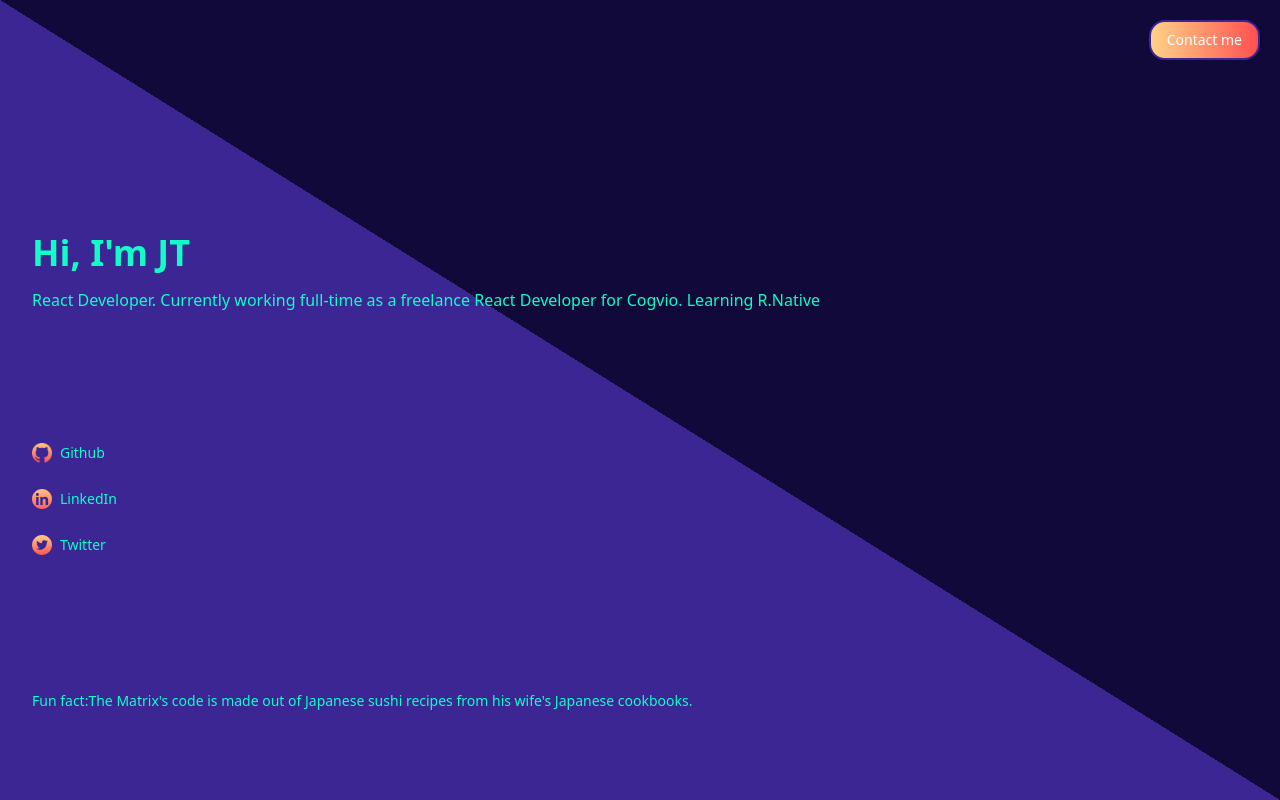
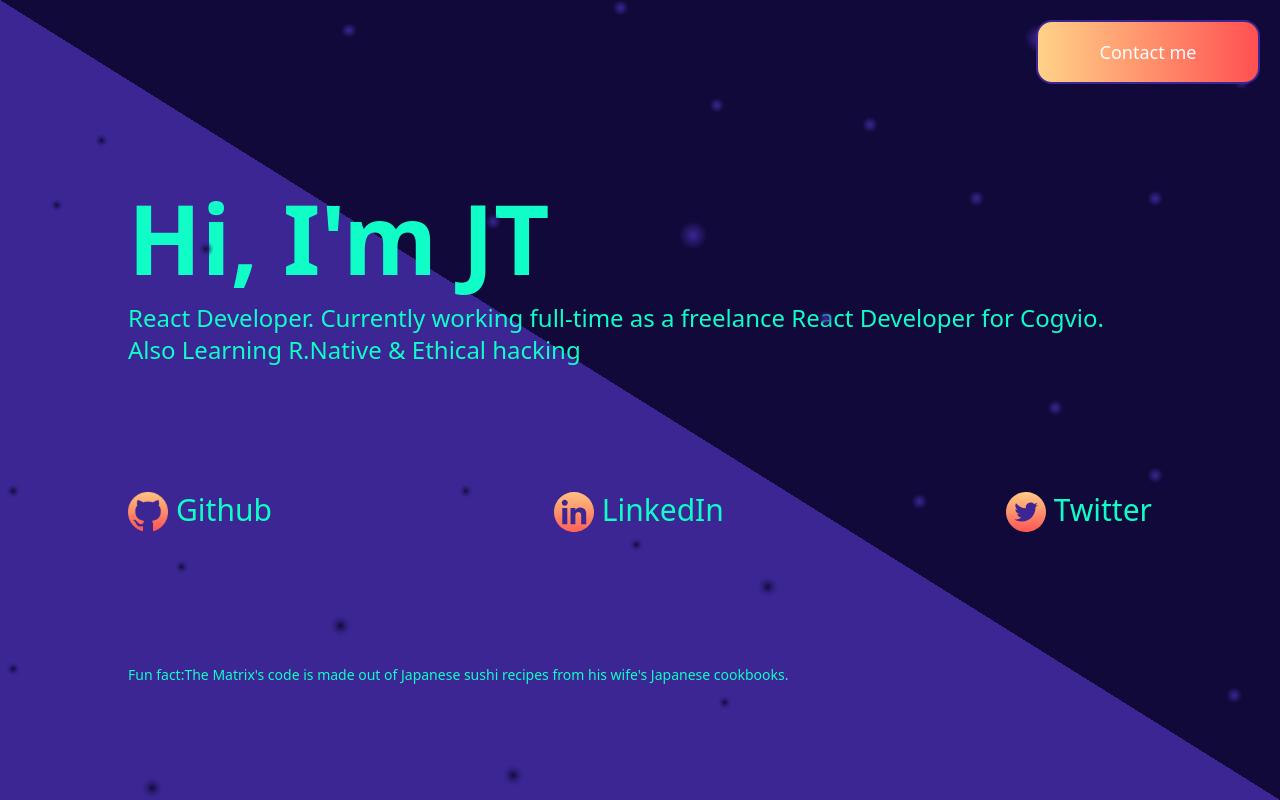
Before and after one commit to jakubturner/jt_portfolio, a React (Create React App) app: page / in a window 1280 px wide. Built offline with nearby package versions, Linux system fonts and the light colour scheme.

Commit message:
create ipad version of design
* set text size for bigger format
* change flex-col to flex-row in icon section

```diff
--- a/src/App.tsx
+++ b/src/App.tsx
@@ -5,50 +5,45 @@ import twitterIcon from '../src/images/Twitter.svg'
 
 function App() {
 
-    function Contact() {
-        useEffect(() => {
-            window.location.href = "https://seznam.cz";
-        }, []);
-    }
     return (
         <main className='bgGradient w-screen h-screen relative'>
             <div className='bg-main-pattern w-full h-full absolute top-0 left-0 bg-cover bg-center'/>
-            <div className='h-screen flex flex-col justify-evenly'>
-                <a href='mailto:kuba.turner@gmail.com'><button className='absolute border-purpleRain-default border-2 rounded-2xl px-4 py-2
+            <div className=' md:px-24 h-screen flex flex-col justify-evenly'>
+                <a href='mailto:kuba.turner@gmail.com'><button className='hover:bg-orangeGrep-default md:w-56 md:h-16 md:text-lg
+                 absolute border-purpleRain-default border-2 rounded-2xl px-4 py-2
                  bg-gradient-to-r from-yellow-default to-orangeGrep-default
-                 bg-gradient-to-r from-cyan-500 to-blue-500 text-white-default right-5 top-5 border-solid text-sm'>Contact
+                 text-white-default right-5 top-5 border-solid text-sm'>Contact
                     me
                 </button></a>
-                <div className='pl-8 pr-8 pt-32'>
-                    <h1 className='text-mintGreen-default w-32 h-8 font-black text-4xl inline leading-6'>Hi, I'm JT</h1>
-                    <p className='text-mintGreen-default font-normal text-base mt-4 leading-6'>React Developer.
+                <div className='md:pt-16 pl-8 pr-8 pt-32'>
+                    <h1 className='md:text-8xl text-mintGreen-default w-32 h-8 font-black text-4xl inline leading-6'>Hi, I'm JT</h1>
+                    <p className='md:text-2xl text-mintGreen-default font-normal text-base mt-4 leading-6'>React Developer.
                         Currently
                         working
-                        full-time as a freelance React Developer for Cogvio. Learning R.Native</p>
+                        full-time as a freelance React Developer for Cogvio. Also Learning R.Native & Ethical hacking</p>
                 </div>
-                <div className='pl-8 pr-8 pt-16'>
+                <div className='md:pl-8 md:pr-8 md:flex-row md:flex md:justify-between pl-8 pr-8 pt-16 z-10' >
                     <div>
-                        <a onClick={()=>Contact}
-                              className='flex inline-flex' >
-                            <img src={githubIcon} alt={'github Icon'}/>
-                            <p className='text-mintGreen-default font-normal text-sm leading-10 ml-2'>Github</p>
+                        <a className='flex inline-flex' href='https://github.com/jakubturner/jakubturner' target={'_blank'}  rel={'noreferrer'} >
+                            <img className='md:w-10 md:h-10' src={githubIcon} alt={'github Icon'}/>
+                            <p className='md:text-3xl text-mintGreen-default font-normal text-sm leading-10 ml-2'>Github</p>
                         </a>
                     </div>
                     <div>
-                        <a onClick={()=> console.log('klikam')} href='https://github.com/jakubturner/jakubturner' target={'_blank'} className='flex inline-flex'>
-                            <img src={linkedInIcon} alt={'LinkedIn Icon'}/>
-                            <p className='text-mintGreen-default font-normal text-sm leading-10 ml-2'>LinkedIn</p>
+                        <a href='https://www.linkedin.com/in/jakubturner/' target={'_blank'}  rel={'noreferrer'} className='flex inline-flex'>
+                            <img className='md:w-10 md:h-10' src={linkedInIcon} alt={'LinkedIn Icon'}/>
+                            <p className='md:text-3xl text-mintGreen-default font-normal text-sm leading-10 ml-2'>LinkedIn</p>
                         </a>
                     </div>
                     <div>
-                        <a href='https://github.com/jakubturner/jakubturner' className='flex inline-flex'>
-                            <img src={twitterIcon} alt={'Twitter Icon'}/>
-                            <p className='text-mintGreen-default font-normal text-sm leading-10 ml-2'>Twitter</p>
+                        <a href='https://twitter.com/JakubJT' target={'_blank'}  rel={'noreferrer'}  className='flex inline-flex'>
+                            <img className='md:w-10 md:h-10' src={twitterIcon} alt={'Twitter Icon'}/>
+                            <p className='md:text-3xl text-mintGreen-default font-normal text-sm leading-10 ml-2'>Twitter</p>
                         </a>
                     </div>
                 </div>
                 <div className='pl-8 pr-8 pt-16 pb-8'>
-                    <p className='text-mintGreen-default font-normal text-sm leading-5'>
+                    <p className='md:mb-5 text-mintGreen-default font-normal text-sm leading-5'>
                         Fun fact:The Matrix's code is made out of Japanese sushi recipes from his wife's Japanese
                         cookbooks.
                     </p>
--- a/src/index.tsx
+++ b/src/index.tsx
@@ -16,7 +16,4 @@ ReactDOM.render(
     document.getElementById('root')
 );
 
-// If you want to start measuring performance in your app, pass a function
-// to log results (for example: reportWebVitals(console.log))
-// or send to an analytics endpoint. Learn more: https://bit.ly/CRA-vitals
 reportWebVitals();
--- a/tailwind.config.js
+++ b/tailwind.config.js
@@ -3,9 +3,9 @@ module.exports = {
   darkMode: false, // or 'media' or 'class'
   theme: {
       extend: {
-        // backgroundImage: {
-        //   'main-pattern': "url('/src/images/sg.svg')",
-        // }
+        backgroundImage: {
+          'main-pattern': "url('/src/images/sg.svg')",
+        }
       },
    colors: {
      transparent: 'transparent',
```
Also changed, not shown: public/index.html (+0 -10 lines).
